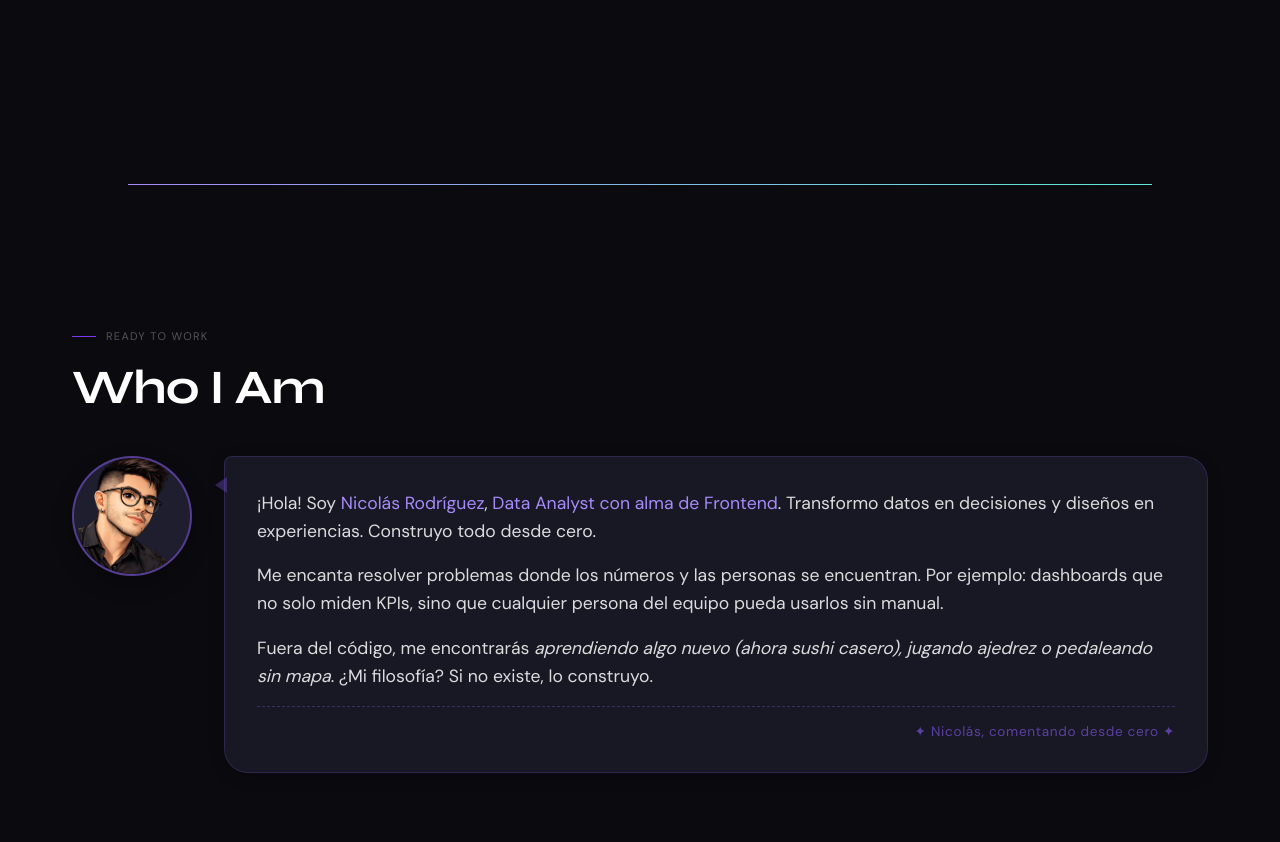
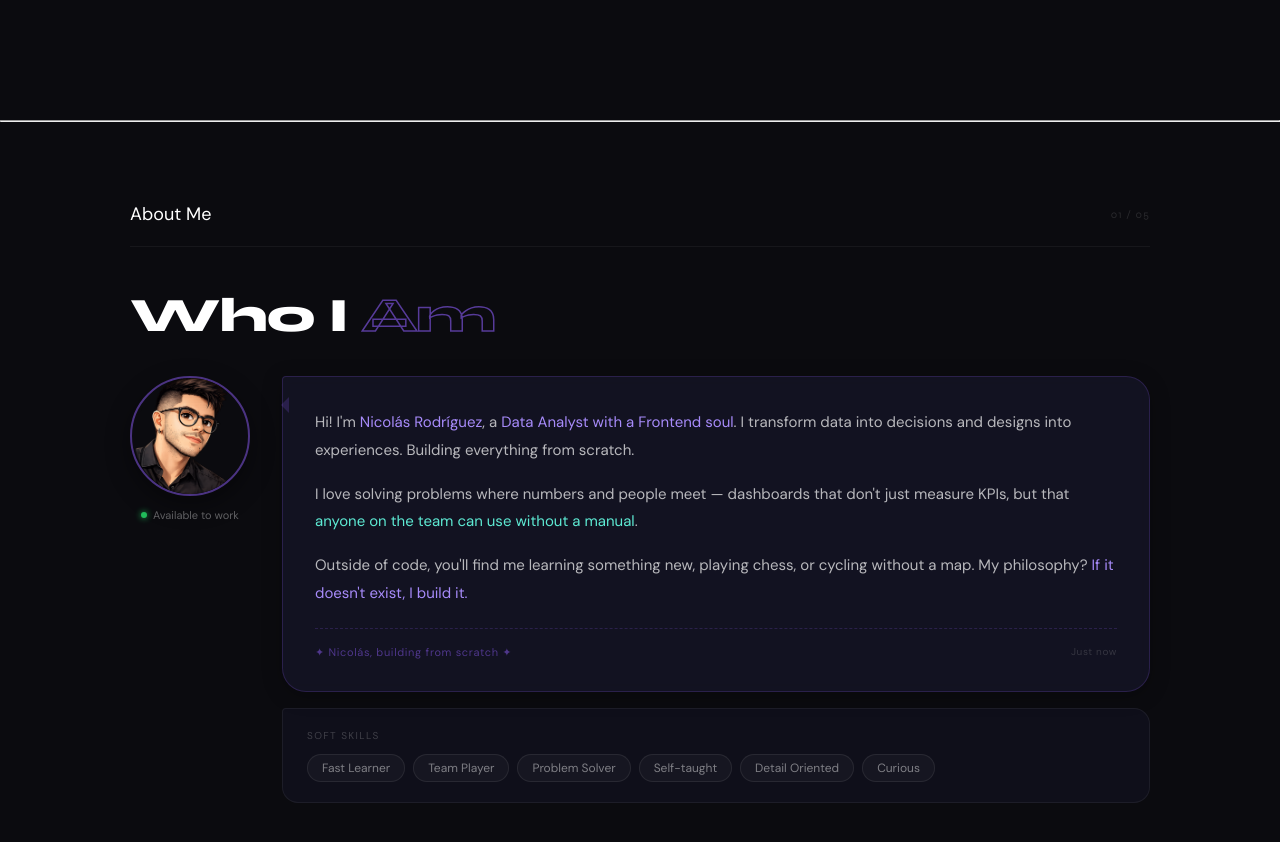
Before and after one commit to NicolasRodriguezTrujillo/NicolasRodriguezTrujillo.github.io, a plain HTML site: page index.html in a window 1280 px wide. Shown: the part 680-1522 px from the top of the page. Drawn offline with nearby package versions, Linux system fonts and the light colour scheme.

Commit message:
nuevos cambios en la nueva seccion

```diff
--- a/css/styles.css
+++ b/css/styles.css
@@ -542,190 +542,197 @@ body {
   Todo en una sola columna, sin grids complejos.
 */
 
+/* ================================================================
+   ABOUT ME SECTION
+================================================================ */
+
 .about-single {
-  padding: 5rem 2rem;
-  max-width: 1200px;      /* más estrecho para que se lea cómodo */
+  padding: 5rem 2.5rem;
+  max-width: 1100px;
   margin: 0 auto;
   width: 100%;
 }
 
-.about-single-container {
+.about-header {
   display: flex;
-  flex-direction: column;
-  gap: 1rem;
+  align-items: center;
+  justify-content: space-between;
+  margin-bottom: 2.5rem;
+  padding-bottom: 1.25rem;
+  border-bottom: 1px solid rgba(255,255,255,0.05);
 }
 
-/* El "About Me" pequeño arriba */
-.section-eyebrow {
+.section-num {
+  font-family: 'Syne', sans-serif;
   font-size: 11px;
-  letter-spacing: 0.2em;
-  text-transform: uppercase;
-  color: rgba(139, 92, 246, 0.7);
-  display: inline-block;
-  margin-bottom: 0.25rem;
+  color: rgba(255,255,255,0.12);
+  letter-spacing: 0.1em;
 }
 
 .section-title {
   font-family: 'Syne', sans-serif;
   font-size: 3rem;
-  font-weight: 700;
+  font-weight: 800;
   color: #fff;
   letter-spacing: -0.02em;
-  margin-bottom: 1.5rem;
+  margin-bottom: 2rem;
 }
 
-/* Bloque conversacional: usa flex para alinear avatar y burbuja */
+.title-outline {
+  color: transparent;
+  -webkit-text-stroke: 1.5px rgba(139,92,246,0.6);
+}
+
+/* Fila: avatar izquierda, burbujas derecha */
 .conversation-block {
   display: flex;
   gap: 2rem;
-  align-items: flex-start;    /* la burbuja empieza arriba junto al avatar */
-  flex-wrap: wrap;            /* si no cabe, se apila en móvil */
+  align-items: flex-start;
 }
 
-/* Avatar: circular, tamaño mediano */
+/* Columna del avatar */
+.avatar-col {
+  display: flex;
+  flex-direction: column;
+  align-items: center;
+  gap: 12px;
+  flex-shrink: 0;
+}
+
 .avatar-comment {
   width: 120px;
   height: 120px;
   border-radius: 50%;
   object-fit: cover;
-  border: 2px solid rgba(139, 92, 246, 0.5);
-  background: #1e1e2e;
+  border: 2px solid rgba(139,92,246,0.5);
+  box-shadow: 0 8px 24px rgba(0,0,0,0.4);
+  transition: transform 0.2s;
   display: block;
-  box-shadow: 0 8px 20px rgba(0,0,0,0.3);
-  transition: transform 0.2s;
 }
 
-.avatar-comment:hover {
-  transform: scale(1.02);
+.avatar-comment:hover { transform: scale(1.03); }
+
+/* Status debajo del avatar */
+.status-chip {
+  display: flex;
+  align-items: center;
+  gap: 6px;
+  font-size: 11px;
+  color: rgba(255,255,255,0.35);
+  white-space: nowrap;
 }
 
-/* Placeholder por si no hay imagen */
-.avatar-placeholder {
-  width: 120px;
-  height: 120px;
+.dot-green {
+  width: 6px;
+  height: 6px;
   border-radius: 50%;
-  background: #1e1e2e;
-  display: flex;
-  align-items: center;
-  justify-content: center;
-  font-family: 'Syne', sans-serif;
-  font-size: 3rem;
-  font-weight: 800;
-  color: #a78bfa;
-  border: 2px solid rgba(139, 92, 246, 0.5);
+  background: #22c55e;
+  box-shadow: 0 0 6px #22c55e;
+  animation: pulse 2s infinite;
+  flex-shrink: 0;
 }
 
-/*
-  BURBUJA DE DIÁLOGO
-  Parece un globo de texto en un chat.
-*/
+@keyframes pulse {
+  0%, 100% { opacity: 1; }
+  50%       { opacity: 0.3; }
+}
+
+/* Columna de burbujas */
+.bubbles-col {
+  display: flex;
+  flex-direction: column;
+  gap: 1rem;
+  flex: 1;
+}
+
+/* Burbuja principal */
 .comment-bubble {
-  flex: 1;                    /* ocupa el espacio restante */
-  background: rgba(30, 30, 46, 0.7);
-  backdrop-filter: blur(2px);
+  background: rgba(20,20,38,0.8);
+  backdrop-filter: blur(4px);
   border-radius: 24px;
-  border-top-left-radius: 8px;  /* le da forma de burbuja de chat */
+  border-top-left-radius: 4px;
   padding: 2rem;
-  border: 1px solid rgba(139, 92, 246, 0.2);
-  box-shadow: 0 4px 15px rgba(0, 0, 0, 0.2);
+  border: 1px solid rgba(139,92,246,0.2);
+  box-shadow: 0 4px 20px rgba(0,0,0,0.25);
   position: relative;
 }
 
-/*
-  La "colita" de la burbuja, que apunta hacia el avatar.
-  Se genera con un pseudo-elemento ::before.
-  Solo visible en escritorio (cuando avatar y burbuja están uno al lado del otro).
-*/
+/* Colita apuntando al avatar */
 .comment-bubble::before {
   content: '';
   position: absolute;
   left: -10px;
   top: 20px;
-  width: 0;
-  height: 0;
-  border-style: solid;
-  border-width: 8px 12px 8px 0;
-  border-color: transparent rgba(139, 92, 246, 0.3) transparent transparent;
+  border: 8px solid transparent;
+  border-right-color: rgba(139,92,246,0.2);
 }
 
-/* Párrafos dentro de la burbuja */
 .comment-bubble p {
-  font-size: 1.1rem;
-  line-height: 1.6;
-  color: rgba(255, 255, 255, 0.85);
+  font-size: 15px;
+  line-height: 1.85;
+  color: rgba(255,255,255,0.7);
   margin-bottom: 1rem;
 }
 
-.comment-bubble p:last-of-type {
-  margin-bottom: 0;
+.comment-bubble p:last-of-type { margin-bottom: 0; }
+
+.highlight { color: #a78bfa; font-weight: 500; }
+.highlight-teal { color: #5eead4; font-weight: 500; }
+
+.bubble-footer {
+  margin-top: 1.25rem;
+  padding-top: 1rem;
+  border-top: 1px dashed rgba(139,92,246,0.2);
+  display: flex;
+  align-items: center;
+  justify-content: space-between;
 }
 
-.highlight {
-  font-size: inherit;
-  color: #a78bfa;
-  font-weight: 500;
+.bubble-footer span { font-size: 11px; color: rgba(139,92,246,0.5); letter-spacing: 0.06em; }
+.bubble-time { font-size: 10px !important; color: rgba(255,255,255,0.15) !important; }
+
+/* Segunda burbuja: soft skills */
+.bubble-skills {
+  background: rgba(20,20,38,0.5);
+  border: 1px solid rgba(255,255,255,0.06);
+  border-radius: 16px;
+  border-top-left-radius: 4px;
+  padding: 1.25rem 1.5rem;
+  display: flex;
+  flex-direction: column;
+  gap: 0.75rem;
 }
 
-/* Pie de la burbuja (firma o cita) */
-.bubble-footer {
-  margin-top: 1rem;
-  font-size: 0.85rem;
-  letter-spacing: 0.05em;
-  color: rgba(139, 92, 246, 0.6);
-  text-align: right;
-  border-top: 1px dashed rgba(139, 92, 246, 0.3);
-  padding-top: 1rem;
+.bubble-skills-label {
+  font-size: 10px;
+  color: rgba(255,255,255,0.2);
+  letter-spacing: 0.14em;
+  text-transform: uppercase;
 }
 
-/*
-  ================================================================
-  RESPONSIVE: en móvil, el avatar se centra arriba y la burbuja abajo
-  ================================================================
-*/
-@media (max-width: 600px) {
-  .about-single {
-    padding: 4rem 1.5rem;
-  }
+.skills-row { display: flex; flex-wrap: wrap; gap: 8px; }
 
-  .conversation-block {
-    flex-direction: column;
-    align-items: center;
-    gap: 1rem;
-  }
-
-  .comment-bubble {
-    width: 100%;
-    border-top-left-radius: 24px;  /* anulo el pico cuadrado */
-    border-top-right-radius: 24px;
-  }
-
-  /* En móvil, la colita de la burbuja apunta hacia arriba (al avatar) */
-  .comment-bubble::before {
-    left: -12px;
-    top: 28px;
-    transform: translateX(-50%);
-    border-width: 10px 14px 10px 0;
-    border-color: transparent transparent rgba(139, 92, 246, 0.3) transparent;
-  }
-
-  .avatar-comment, .avatar-placeholder {
-    width: 70px;
-    height: 70px;
-  }
-}
-html {
-    scroll-behavior: smooth;
+.skill-pill {
+  font-size: 12px;
+  padding: 5px 14px;
+  border-radius: 100px;
+  border: 1px solid rgba(255,255,255,0.08);
+  color: rgba(255,255,255,0.45);
+  background: rgba(255,255,255,0.03);
+  transition: all 0.2s;
+  cursor: default;
 }
 
-.section-divider-animated {
-    width: 0;
-    height: 1px;
-    background: linear-gradient(90deg, #a78bfa, #5eead4);
-    border: none;
-    margin: 4rem auto;
-    transition: width 1s ease;
+.skill-pill:hover {
+  border-color: rgba(139,92,246,0.4);
+  color: #a78bfa;
+  background: rgba(139,92,246,0.08);
 }
 
-.section-divider-animated.aos-animate {
-    width: 80%;
+/* Responsive */
+@media (max-width: 600px) {
+  .about-single { padding: 4rem 1.5rem; }
+  .conversation-block { flex-direction: column; align-items: center; }
+  .comment-bubble { border-top-left-radius: 24px; }
+  .comment-bubble::before { display: none; }
 }
--- a/index.html
+++ b/index.html
@@ -149,52 +149,75 @@
   "flotando" junto al texto como si estuviera hablando.
   El texto principal tiene forma de burbuja de comentario.
 -->
+<!-- ============================================================
+     ABOUT ME SECTION
+     Una columna: avatar a la izquierda, burbujas saliendo de él.
+============================================================ -->
 <section class="about-single" id="about">
-  <div class="about-single-container" data-aos="fade-up">
 
-    <!-- Encabezado simple: "ABOUT ME" + "Who I Am" -->
-    <div class="hero-eyebrow">Ready to work</div>
-    <h2 class="section-title">Who I Am</h2>
+  <!-- Header de la sección -->
+  <div class="about-header">
+    <div class="section-eyebrow">About Me</div>
+    <span class="section-num">01 / 05</span>
+  </div>
 
-    <!--
-      Bloque conversacional: avatar + burbuja de texto
-    -->
+  <h2 class="section-title">Who I <span class="title-outline">Am</span></h2>
+
+  <!-- Bloque conversacional: avatar + burbujas en fila -->
   <div class="conversation-block">
 
-      <!-- Mi avatar (la foto) -->
-      <div class="avatar-bubble">
+    <!-- Avatar con status debajo -->
+    <div class="avatar-col">
       <img src="img/avatar.png" alt="Nicolás Rodríguez" class="avatar-comment">
+      <div class="status-chip">
+        <div class="dot-green"></div>
+        Available to work
+      </div>
     </div>
 
-      <!--
-        Burbuja de diálogo que contiene la descripción personal.
-        Parece que el avatar está "diciendo" esto.
-      -->
+    <!-- Burbujas saliendo del avatar -->
+    <div class="bubbles-col">
+
+      <!-- Burbuja principal -->
       <div class="comment-bubble">
         <p>
-          ¡Hola! Soy <strong class="highlight">Nicolás Rodríguez</strong>,
-          <strong class="highlight">Data Analyst con alma de Frontend</strong>.
-          Transformo datos en decisiones y diseños en experiencias.
-          Construyo todo desde cero.
+          Hi! I'm <strong class="highlight">Nicolás Rodríguez</strong>,
+          a <strong class="highlight">Data Analyst with a Frontend soul</strong>.
+          I transform data into decisions and designs into experiences.
+          Building everything from scratch.
         </p>
         <p>
-          Me encanta resolver problemas donde los números y las personas
-          se encuentran. Por ejemplo: dashboards que no solo miden KPIs,
-          sino que cualquier persona del equipo pueda usarlos sin manual.
+          I love solving problems where numbers and people meet — dashboards
+          that don't just measure KPIs, but that
+          <span class="highlight-teal">anyone on the team can use without a manual</span>.
         </p>
         <p>
-          Fuera del código, me encontrarás <em>aprendiendo algo nuevo
-          (ahora sushi casero), jugando ajedrez o pedaleando sin mapa</em>.
-          ¿Mi filosofía? Si no existe, lo construyo.
+          Outside of code, you'll find me learning something new,
+          playing chess, or cycling without a map.
+          My philosophy? <span class="highlight">If it doesn't exist, I build it.</span>
         </p>
         <div class="bubble-footer">
-          <span>✦ Nicolás, comentando desde cero ✦</span>
+          <span>✦ Nicolás, building from scratch ✦</span>
+          <span class="bubble-time">Just now</span>
+        </div>
+      </div>
+
+      <!-- Segunda burbuja: soft skills -->
+      <div class="bubble-skills">
+        <span class="bubble-skills-label">Soft Skills</span>
+        <div class="skills-row">
+          <span class="skill-pill">Fast Learner</span>
+          <span class="skill-pill">Team Player</span>
+          <span class="skill-pill">Problem Solver</span>
+          <span class="skill-pill">Self-taught</span>
+          <span class="skill-pill">Detail Oriented</span>
+          <span class="skill-pill">Curious</span>
         </div>
       </div>
 
     </div>
+  </div>
 
-  </div>
 </section>
 
 
```
Lines whose indentation alone changed are shown as unchanged.
